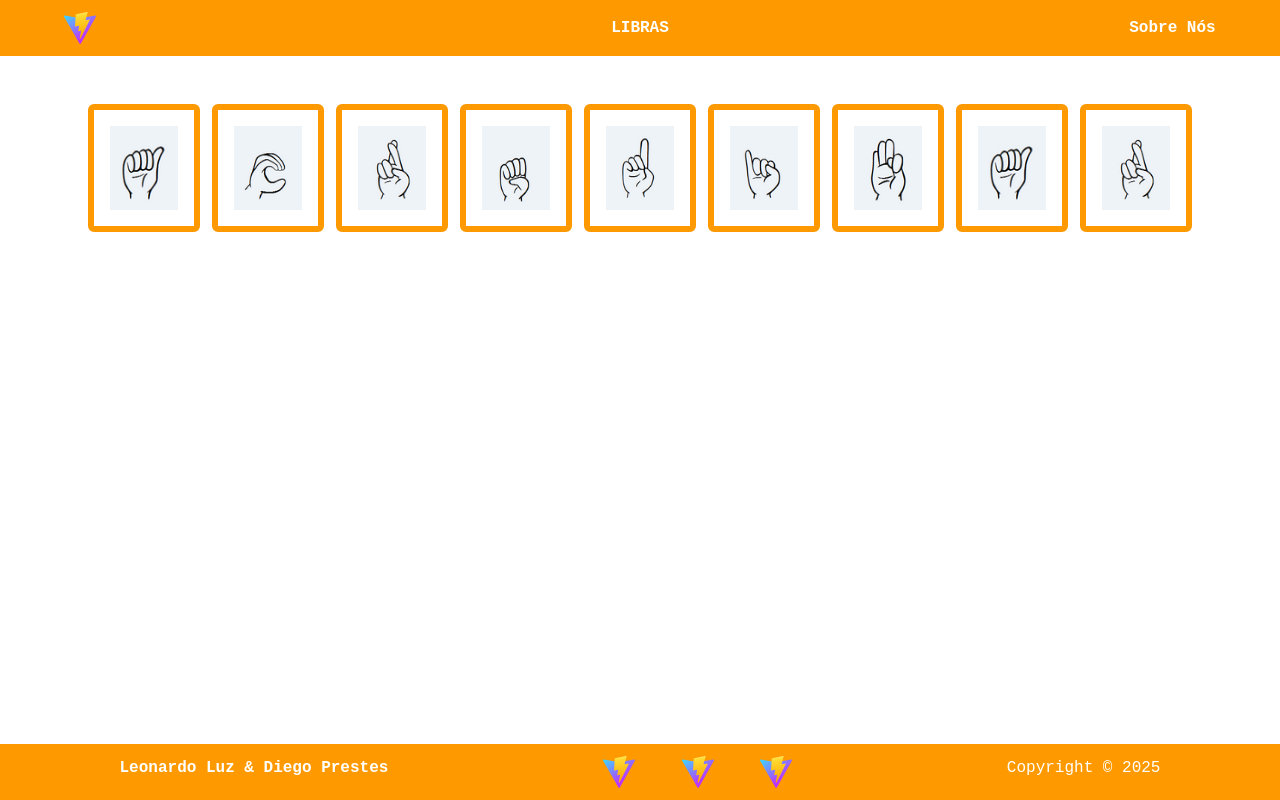
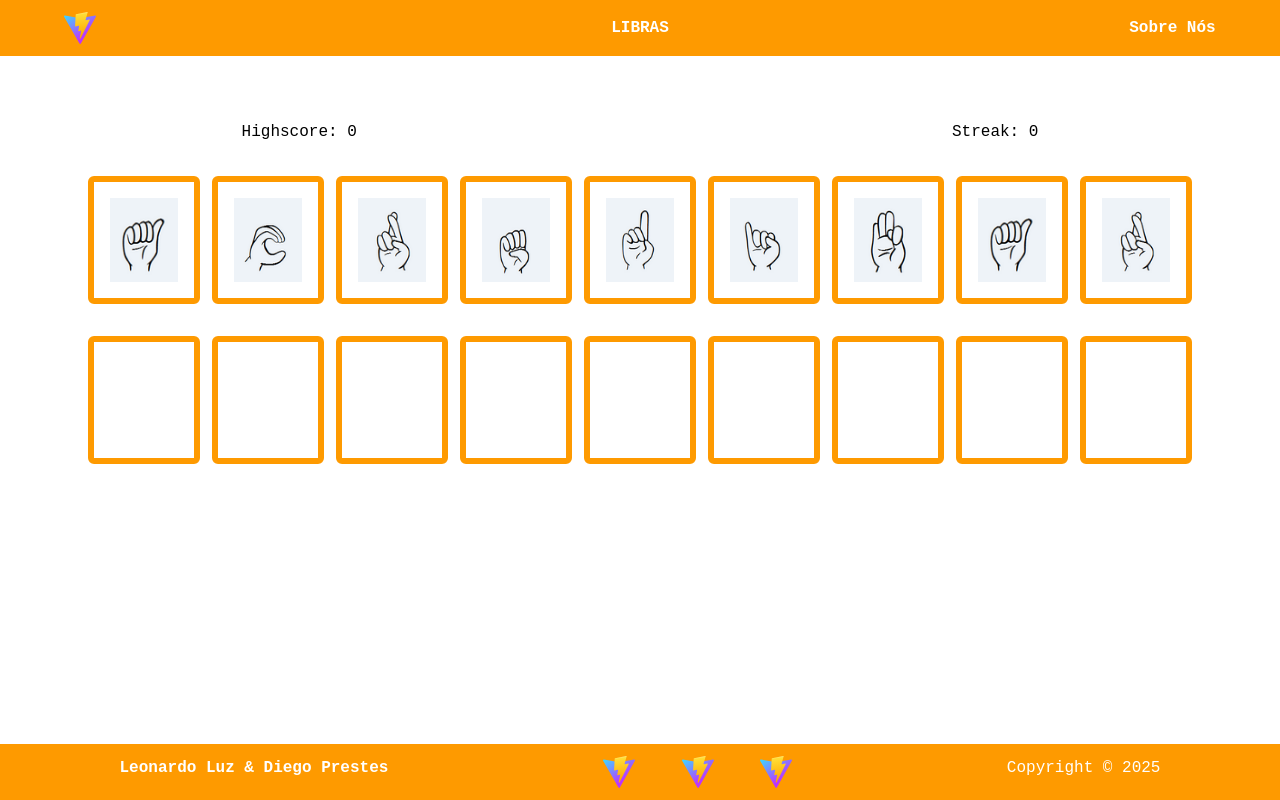
Before and after one commit to Leonardo-Luz/react-ts-libras-guess-game, a React (Vite) app: page / in a window 1280 px wide. Built offline with nearby package versions, Linux system fonts and the light colour scheme.

Commit message:
feat: add highscore and word position placeholder

```diff
--- a/src/routes/Home.tsx
+++ b/src/routes/Home.tsx
@@ -11,6 +11,7 @@ export const Home = () => {
   const [tries, setTries] = useState<string[]>([]);
   const [win, setWin] = useState<boolean>(false);
   const [streak, setStreak] = useState<number>(0);
+  const [highscore, setHighscore] = useState<number>(0);
   const inputRef = useRef<HTMLDivElement>(null);
 
   const TypeHandler = (event: React.KeyboardEvent<HTMLDivElement>) => {
@@ -21,7 +22,7 @@ export const Home = () => {
     else if (key == "Enter" && word.length == target.length && tries.length < QTY_TRIES) {
       setWord("")
       if (word == target) {
-        setWin(true)
+        return ContinueHandler()
       }
       setTries(prev => {
         return [...prev, word]
@@ -41,7 +42,7 @@ export const Home = () => {
     setWin(false);
   }
 
-  function ContinueHandler(_: React.MouseEvent<HTMLInputElement, MouseEvent>): void {
+  function ContinueHandler(): void {
     reset()
     const index = Math.floor(Math.random() * words.length)
     setTarget(words[index])
@@ -62,6 +63,11 @@ export const Home = () => {
     inputRef?.current?.focus();
   }, [target])
 
+  useEffect(() => {
+    if (streak > highscore)
+      setHighscore(streak)
+  }, [streak])
+
   return (
     target ?
       <div
@@ -69,6 +75,10 @@ export const Home = () => {
         onKeyDown={TypeHandler} tabIndex={0}
         className="flex outline-0 flex-col w-full h-full gap-4 align-top justify-top p-12"
       >
+        <div className="self-center flex flex-row justify-between p-4 w-[70%]">
+          <p>Highscore: {highscore}</p>
+          <p>Streak: {streak}</p>
+        </div>
         <div className="flex flex-row gap-3 self-center">
           {
             target.split("").map((letter, index) => <Tile key={index} letter={letter} img={`${letter}.png`} />)
@@ -99,29 +109,15 @@ export const Home = () => {
           {
             word.split("").map((letter, index) => <Tile key={index} letter={letter} />)
           }
+          {
+            target.substring(word.length).split("").map((_, index) => <Tile key={index} letter={""} />)
+          }
         </div>
-
-        {
-          win &&
-          <Modal>
-            <h1 className="self-center text-3xl text-white font-extrabold">VITORIA!!!</h1>
-            <h1 className="self-center text-sm text-white font-extrabold">Você acertou em {tries.length} Tentativas</h1>
-            {
-              streak > 0 &&
-              <h1 className="self-center text-sm text-white font-extrabold">Sequência de acertos: {streak}</h1>
-            }
-            <hr className="border-white w-full self-center border-2" />
-            <div className="w-full flex flex-row justify-around align-middle">
-              <input onClick={ExitHandler} className="bg-white font-bold text-black p-3 rounded-md cursor-pointer shadow-black shadow-md hover:shadow-transparent" type="button" value="SAIR" />
-              <input onClick={ContinueHandler} className="bg-white font-bold text-black p-3 rounded-md cursor-pointer shadow-black shadow-md hover:shadow-transparent" type="button" value="CONTINUAR" />
-            </div>
-          </Modal>
-        }
         {
           (!win && tries.length == QTY_TRIES) &&
           <Modal>
-            <h1 className="self-center text-3xl text-white font-extrabold">DERROTA...</h1>
-            <h1 className="self-center text-sm text-white font-extrabold">A palavra era {target} Tentativas</h1>
+            <h1 className="self-center text-4xl text-white font-extrabold">DERROTA...</h1>
+            <h1 className="self-center text-2xl text-white font-extrabold">A palavra era {target}</h1>
             <hr className="border-white w-full self-center border-2" />
             <div className="w-full flex flex-row justify-around align-middle">
               <input onClick={ExitHandler} className="bg-white font-bold text-black p-3 rounded-md cursor-pointer shadow-black shadow-md hover:shadow-transparent" type="button" value="TENTAR NOVAMENTE" />
```
